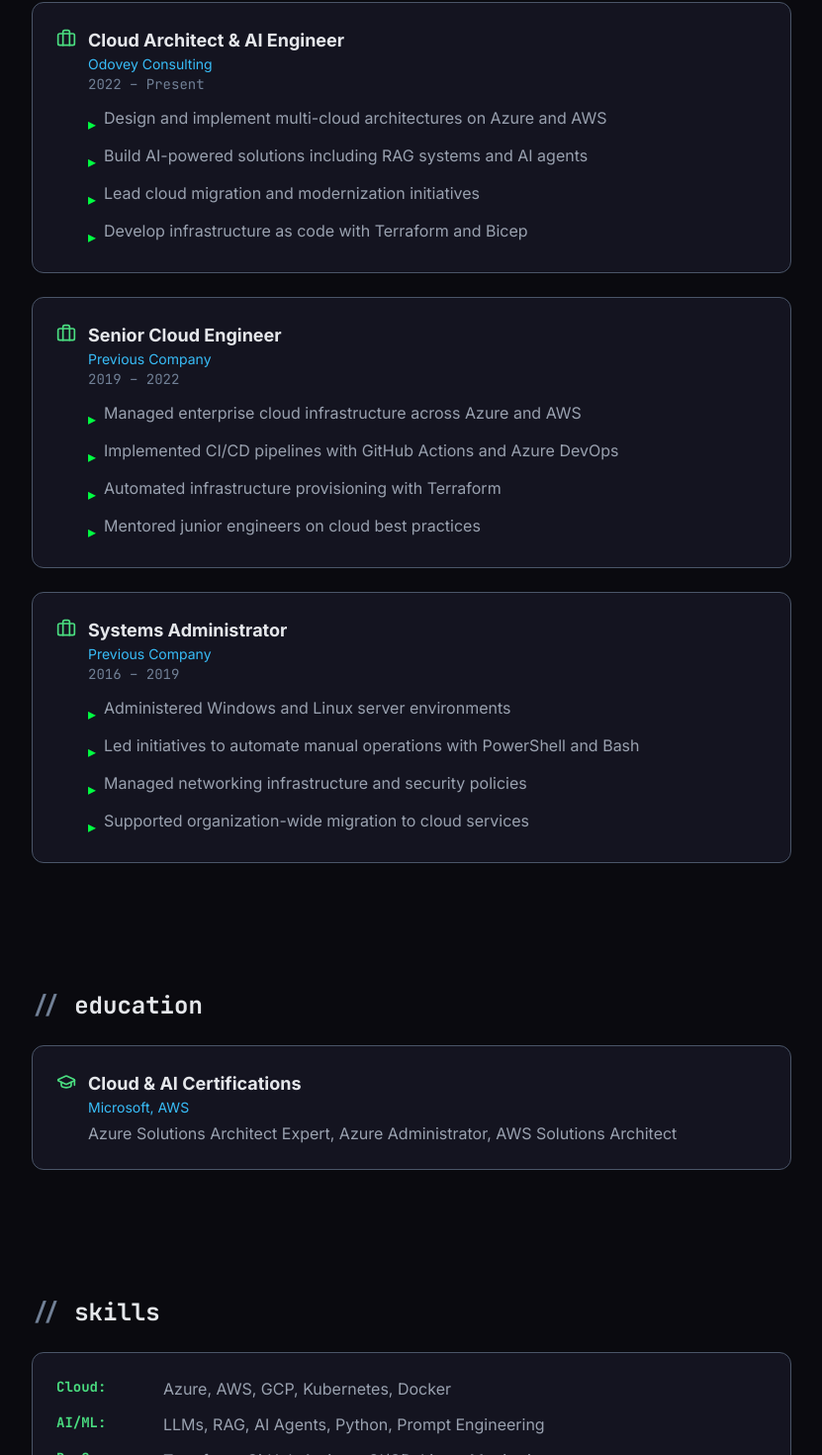
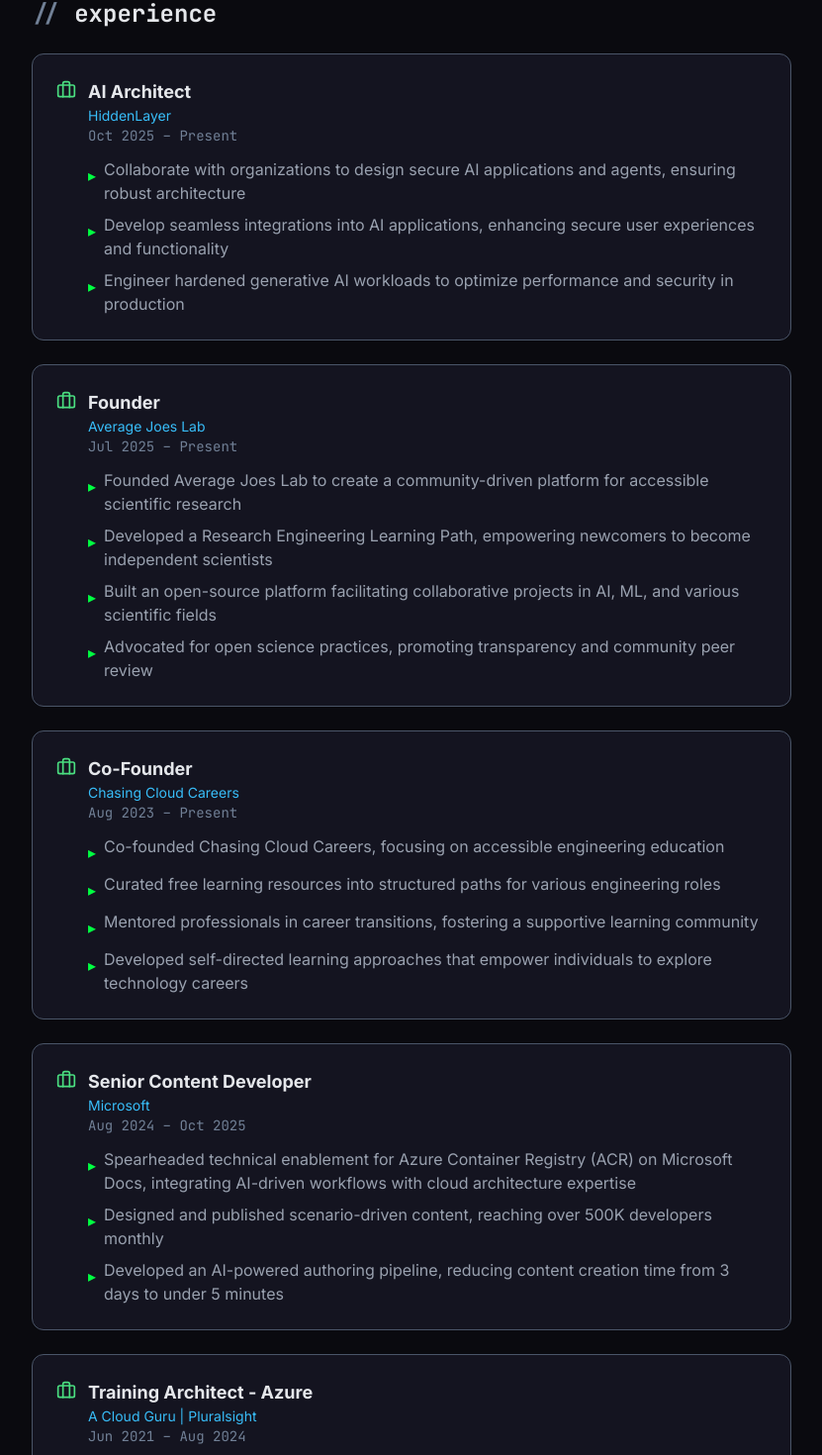
Before and after one commit to mrcloudchase/mrcloudchase.github.io, a Next.js app: page /resume in a window 1280 px wide. Shown: the part 832-2302 px from the top of the page at 99% size, without its empty margins (224-1055 px from the left). Built offline with nearby package versions, Linux system fonts and the light colour scheme.

Commit message:
Update resume with real work history from LinkedIn

```diff
--- a/app/resume/page.tsx
+++ b/app/resume/page.tsx
@@ -3,10 +3,10 @@
 
 export const metadata: Metadata = {
   title: 'Resume',
-  description: 'Resume of Chase Dovey — Cloud Architect & AI Engineer.',
+  description: 'Resume of Chase Dovey — AI Architect & Cloud Engineer.',
   openGraph: {
     title: 'Resume',
-    description: 'Resume of Chase Dovey — Cloud Architect & AI Engineer.',
+    description: 'Resume of Chase Dovey — AI Architect & Cloud Engineer.',
   },
   alternates: {
     canonical: '/resume/',
@@ -15,36 +15,109 @@
 
 const experience = [
   {
-    title: 'Cloud Architect & AI Engineer',
-    company: 'Odovey Consulting',
-    period: '2022 – Present',
+    title: 'AI Architect',
+    company: 'HiddenLayer',
+    period: 'Oct 2025 – Present',
     highlights: [
-      'Design and implement multi-cloud architectures on Azure and AWS',
-      'Build AI-powered solutions including RAG systems and AI agents',
-      'Lead cloud migration and modernization initiatives',
-      'Develop infrastructure as code with Terraform and Bicep',
+      'Collaborate with organizations to design secure AI applications and agents, ensuring robust architecture',
+      'Develop seamless integrations into AI applications, enhancing secure user experiences and functionality',
+      'Engineer hardened generative AI workloads to optimize performance and security in production',
     ],
   },
   {
-    title: 'Senior Cloud Engineer',
-    company: 'Previous Company',
-    period: '2019 – 2022',
+    title: 'Founder',
+    company: 'Average Joes Lab',
+    period: 'Jul 2025 – Present',
     highlights: [
-      'Managed enterprise cloud infrastructure across Azure and AWS',
-      'Implemented CI/CD pipelines with GitHub Actions and Azure DevOps',
-      'Automated infrastructure provisioning with Terraform',
-      'Mentored junior engineers on cloud best practices',
+      'Founded Average Joes Lab to create a community-driven platform for accessible scientific research',
+      'Developed a Research Engineering Learning Path, empowering newcomers to become independent scientists',
+      'Built an open-source platform facilitating collaborative projects in AI, ML, and various scientific fields',
+      'Advocated for open science practices, promoting transparency and community peer review',
     ],
   },
   {
-    title: 'Systems Administrator',
-    company: 'Previous Company',
-    period: '2016 – 2019',
+    title: 'Co-Founder',
+    company: 'Chasing Cloud Careers',
+    period: 'Aug 2023 – Present',
     highlights: [
-      'Administered Windows and Linux server environments',
-      'Led initiatives to automate manual operations with PowerShell and Bash',
-      'Managed networking infrastructure and security policies',
-      'Supported organization-wide migration to cloud services',
+      'Co-founded Chasing Cloud Careers, focusing on accessible engineering education',
+      'Curated free learning resources into structured paths for various engineering roles',
+      'Mentored professionals in career transitions, fostering a supportive learning community',
+      'Developed self-directed learning approaches that empower individuals to explore technology careers',
+    ],
+  },
+  {
+    title: 'Senior Content Developer',
+    company: 'Microsoft',
+    period: 'Aug 2024 – Oct 2025',
+    highlights: [
+      'Spearheaded technical enablement for Azure Container Registry (ACR) on Microsoft Docs, integrating AI-driven workflows with cloud architecture expertise',
+      'Designed and published scenario-driven content, reaching over 500K developers monthly',
+      'Developed an AI-powered authoring pipeline, reducing content creation time from 3 days to under 5 minutes',
+    ],
+  },
+  {
+    title: 'Training Architect - Azure',
+    company: 'A Cloud Guru | Pluralsight',
+    period: 'Jun 2021 – Aug 2024',
+    highlights: [
+      'Promoted to Training Architect, overseeing course design, video delivery, and cloud lab engineering for Azure certification',
+      'Authored 9 certification courses, achieving over 20.8M minutes viewed and a 4.1/5 learner rating',
+      'Developed 50+ auto-provisioned labs, enabling 175K+ completions while reducing setup time by 90%',
+    ],
+  },
+  {
+    title: 'Associate Training Architect - Azure',
+    company: 'A Cloud Guru | Pluralsight',
+    period: 'Jul 2020 – Jun 2021',
+    highlights: [
+      'Designed and developed hands-on labs and foundational courses for Microsoft Azure training',
+      'Authored key certification prep materials, including Azure Administrator (AZ-104) courses',
+      'Implemented interactive content improvements, significantly increasing learner retention and engagement',
+    ],
+  },
+  {
+    title: 'Quality Documentation Analyst',
+    company: 'A Cloud Guru | Pluralsight',
+    period: 'Dec 2019 – Jul 2020',
+    highlights: [
+      'Owned the technical QA process for certification-aligned content across Linux, AWS, and cybersecurity domains',
+      'Audited over 150 hours of content, resolving ~1,300 tickets and enhancing course ratings from 4.3 to 4.6',
+      'Authored and refreshed 400+ exam assets, boosting learner pass rates by 10% for key certifications',
+      'Developed a scalable QA workflow in Zendesk, reducing ticket turnaround from 7 days to 2, achieving 99% SLA',
+    ],
+  },
+  {
+    title: 'Principal Cloud Architect',
+    company: 'CBTS',
+    period: 'May 2023 – Jul 2024',
+    highlights: [
+      'Promoted to Principal Cloud Architect, focusing on AI/LLM-driven architectures and enterprise AI adoption',
+      'Designed and implemented cloud-native PoCs using Hugging Face NLP models for various business applications',
+      'Conducted hands-on workshops and advised executives on scaling AI workloads across secure, multi-cloud platforms',
+      'Delivered 13 enterprise projects, averaging $94K per engagement, enhancing modernization and AI-enabled architecture',
+    ],
+  },
+  {
+    title: 'Senior Cloud Architect',
+    company: 'CBTS',
+    period: 'Sep 2021 – May 2023',
+    highlights: [
+      'Designed and implemented secure, scalable cloud solutions on Azure and AWS for migrations and modernization',
+      'Delivered enterprise-ready architectures focusing on IaC automation, reliability engineering, and performance optimization',
+      'Engineered reusable IaC patterns, reducing deployment errors by 40% and provisioning effort significantly',
+      'Mentored engineers and created a knowledge base, enhancing global support coverage and response times',
+    ],
+  },
+  {
+    title: 'Jr. Systems Administrator',
+    company: 'Endurance International Group',
+    period: 'Sep 2018 – Jun 2019',
+    highlights: [
+      'Supported shared, VPS, and dedicated hosting environments for over 600 SMB customers in a 24/7 operations team',
+      'Resolved ~105 support tickets monthly with a 96% customer satisfaction rate',
+      'Automated repetitive tasks using Bash, reducing average ticket handle time by 18%',
+      'Executed zero-downtime migrations for 80+ WordPress sites, ensuring SLA compliance',
     ],
   },
 ]
@@ -58,10 +131,11 @@
 ]
 
 const skillGroups = [
-  { label: 'Cloud', items: 'Azure, AWS, GCP, Kubernetes, Docker' },
-  { label: 'AI/ML', items: 'LLMs, RAG, AI Agents, Python, Prompt Engineering' },
-  { label: 'DevOps', items: 'Terraform, GitHub Actions, CI/CD, Linux, Monitoring' },
-  { label: 'Development', items: 'TypeScript, Next.js, React, Go, Node.js, Bash' },
+  { label: 'Cloud', items: 'Azure, AWS, Kubernetes, Docker, Cloud Architecture, Multi-Cloud' },
+  { label: 'AI/ML', items: 'LLMs, RAG, AI Agents, Prompt Engineering, Data Science, Hugging Face' },
+  { label: 'DevOps', items: 'Terraform, GitHub Actions, CI/CD, Linux, Bash, Monitoring' },
+  { label: 'Dev', items: 'Python, TypeScript, Next.js, React, Node.js, Go' },
+  { label: 'Research', items: 'Research Methodologies, Technical Writing, Open Science, Community Building' },
 ]
 
 export default function ResumePage() {
@@ -76,7 +150,7 @@
               <span className="text-neon-500 text-glow-green">resume</span>
             </h1>
             <p className="text-xl text-gray-400 mb-8">
-              Chase Dovey — Cloud Architect &amp; AI Engineer
+              Chase Dovey — AI Architect &amp; Cloud Engineer
             </p>
             <a
               href="/resume/chase-dovey-resume.pdf"
@@ -98,7 +172,7 @@
           </h2>
           <div className="terminal-card">
             <p className="text-gray-300 leading-relaxed">
-              Cloud architect and AI engineer with experience designing scalable infrastructure and building intelligent systems. Specialized in multi-cloud architecture (Azure, AWS), AI/ML solutions, and DevOps automation. Passionate about open source, knowledge sharing, and helping teams ship faster.
+              AI architect and cloud engineer with a track record spanning secure AI application design, enterprise cloud architecture, and technical education at scale. Currently building hardened generative AI workloads at HiddenLayer. Previously designed content reaching 500K+ developers monthly at Microsoft, authored courses with 20.8M+ minutes viewed at A Cloud Guru, and delivered 13 enterprise AI/cloud projects at CBTS. Passionate about open science, accessible education, and community-driven learning.
             </p>
           </div>
         </div>
```
